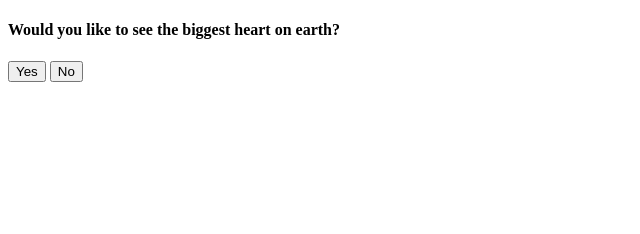
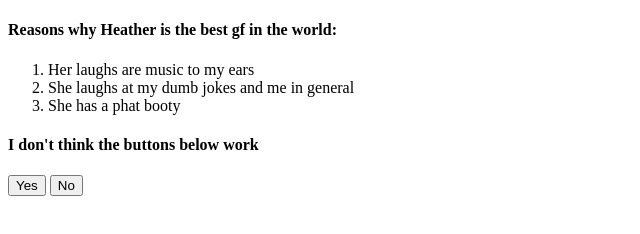
Before and after one commit to victortirona-admu/victortirona-admu.github.io, a plain HTML site: page index.html in a window 1280 px wide. Shown: the whole page, without its empty margins (0-640 px from the left). Drawn offline with Linux system fonts and the light colour scheme.

Commit message:
Adding more content

```diff
--- a/index.html
+++ b/index.html
@@ -6,7 +6,13 @@
 
   <div class = "mainBody">
 	  <div class="idDiv">
-		<h4> Would you like to see the biggest heart on earth?</h4>
+		<h4> Reasons why Heather is the best gf in the world:</h4>
+		<ol>
+			<li>Her laughs are music to my ears</li>
+			<li>She laughs at my dumb jokes and me in general</li>
+			<li>She has a phat booty</li>
+		</ol>
+		<h4> I don't think the buttons below work</h4>
 	  <div = "button">
 		<input type="button" id="btnOpenNewTab1" value="Yes"/>
 		<input type="button" id="btnOpenNewTab1" value="No"/>
```
